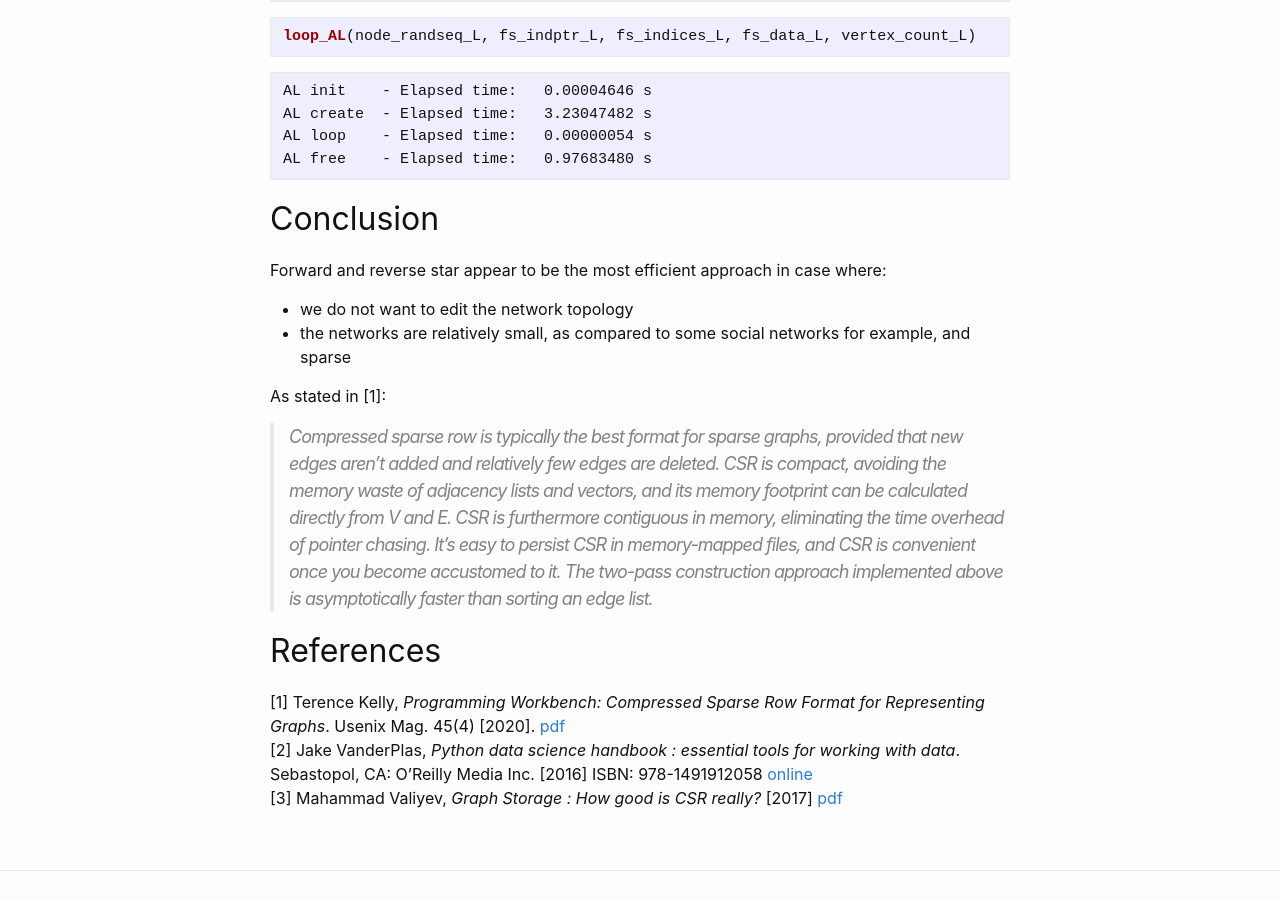
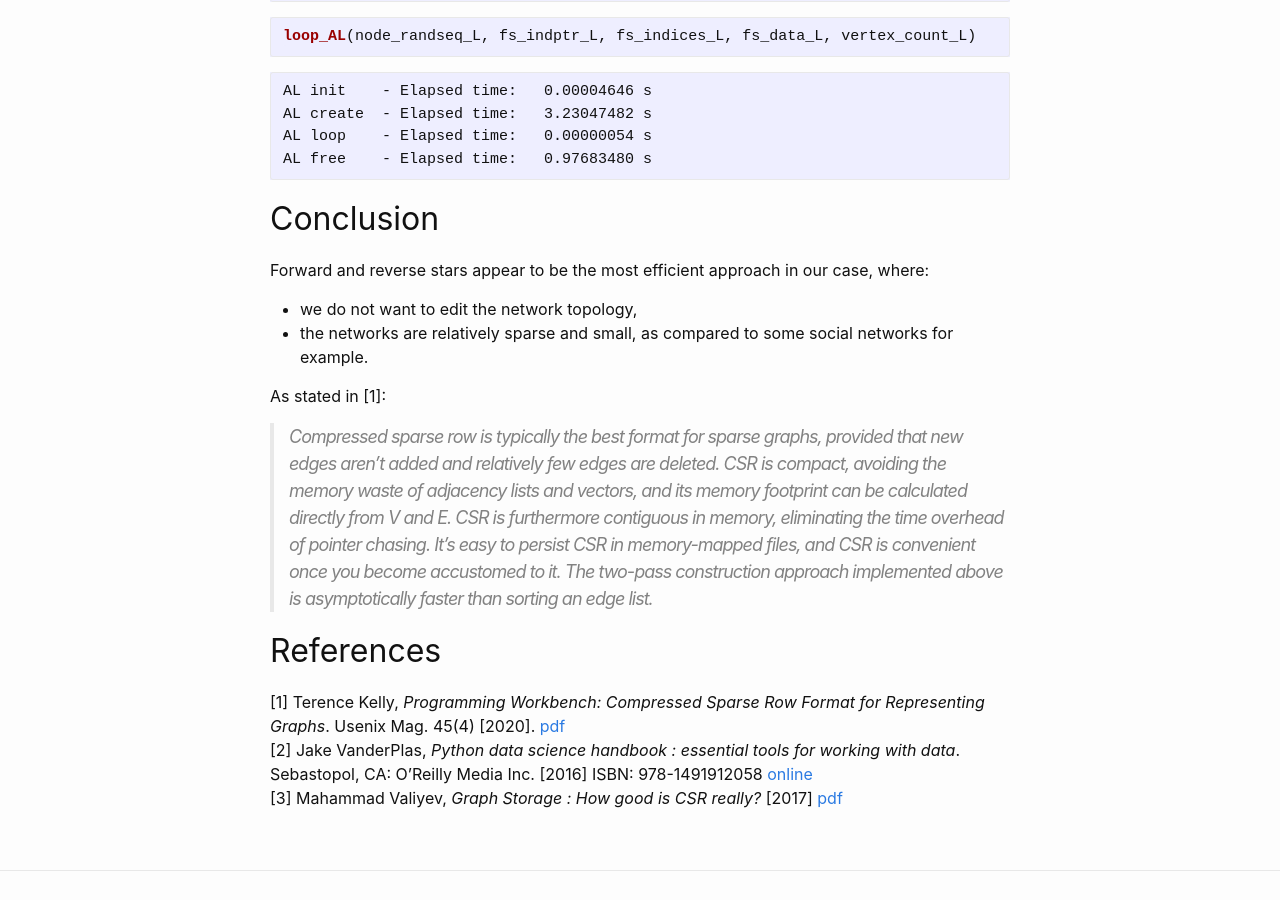
Before and after one commit to aetperf/aetperf.github.io, a Jekyll site: the page built from _posts/2022-11-04-Forward-and-reverse-stars-in-Cython.md, in a window 1280 px wide and 900 px high, scrolled down 19663 px. Built offline with Jekyll 4.4.1, drawn with Linux system fonts in a browser that asks for light colours; formulas are drawn with MathJax 3; comment, search, counter and statistics services are not loaded.

Commit message:
small update

```diff
--- a/_posts/2022-11-04-Forward-and-reverse-stars-in-Cython.md
+++ b/_posts/2022-11-04-Forward-and-reverse-stars-in-Cython.md
@@ -998,9 +998,9 @@ loop_AL(node_randseq_L, fs_indptr_L, fs_indices_L, fs_data_L, vertex_count_L)
 
 ## Conclusion
 
-Forward and reverse star appear to be the most efficient approach in case where:
-- we do not want to edit the network topology
-- the networks are relatively small, as compared to some social networks for example, and sparse
+Forward and reverse stars appear to be the most efficient approach in our case, where:
+- we do not want to edit the network topology,
+- the networks are relatively sparse  and small, as compared to some social networks for example.
 
 As stated in [1]:
 
```
